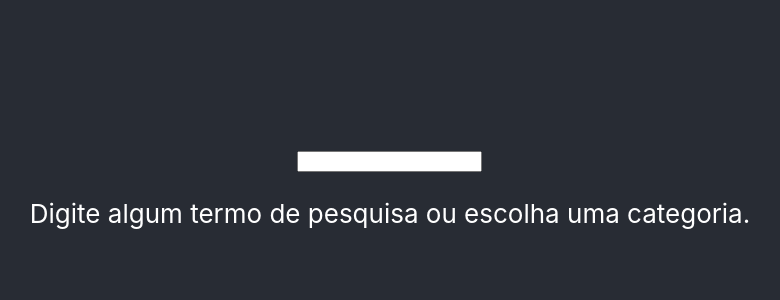
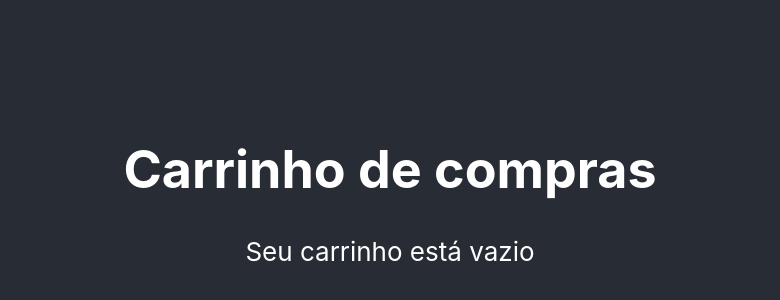
Before and after one commit to thiago-papim/online-store, a React (Create React App) app: page /shopping-cart in a window 1280 px wide. Shown: the part 202-502 px from the top of the page, without its empty margins (250-1030 px from the left). Built offline with nearby package versions, Linux system fonts and the light colour scheme.

Commit message:
Requisito 03 completo

```diff
--- a/src/App.js
+++ b/src/App.js
@@ -1,12 +1,13 @@
 import React from 'react';
 import './App.css';
-import ProductList from './pages/ProducList';
+// import ProductList from './pages/ProducList';
+import Routes from './pages/Routes';
 
 function App() {
   return (
     <div className="App">
       <header className="App-header">
-        <ProductList />
+        <Routes />
       </header>
     </div>
   );
--- /dev/null
+++ b/src/pages/NotFound.js
@@ -0,0 +1,13 @@
+import React from 'react';
+
+class NotFound extends React.Component {
+  render() {
+    return (
+      <div>
+        <h1>Página não encontrada</h1>
+      </div>
+    );
+  }
+}
+
+export default NotFound;
--- a/src/pages/ProducList.js
+++ b/src/pages/ProducList.js
@@ -1,14 +1,30 @@
 import React from 'react';
+import PropTypes from 'prop-types';
 
 export default class ProductList extends React.Component {
   render() {
+    const { props: { history } } = this.props;
     return (
       <div>
         <input />
         <p data-testid="home-initial-message">
           Digite algum termo de pesquisa ou escolha uma categoria.
         </p>
+        <input
+          type="button"
+          value="Carrinho de Compras"
+          data-testid="shopping-cart-button"
+          onClick={ () => history.push('/shopping-cart') }
+        />
       </div>
     );
   }
 }
+
+ProductList.propTypes = {
+  props: PropTypes.shape({
+    history: PropTypes.shape({
+      push: PropTypes.func.isRequired,
+    }).isRequired,
+  }).isRequired,
+};
--- /dev/null
+++ b/src/pages/Routes.js
@@ -0,0 +1,19 @@
+import React from 'react';
+import { Switch, Route } from 'react-router-dom';
+import ProductList from './ProducList';
+import ShoppingCart from './ShoppingCart';
+import NotFound from './NotFound';
+
+class Routes extends React.Component {
+  render() {
+    return (
+      <Switch>
+        <Route path="/shopping-cart" component={ ShoppingCart } />
+        <Route exact path="/" render={ (props) => <ProductList props={ props } /> } />
+        <Route path="*" component={ NotFound } />
+      </Switch>
+    );
+  }
+}
+
+export default Routes;
--- /dev/null
+++ b/src/pages/ShoppingCart.js
@@ -0,0 +1,19 @@
+import React from 'react';
+import '../styles/shoppingCart.css';
+
+class ShoppingCart extends React.Component {
+  render() {
+    return (
+      <div>
+        <h1>Carrinho de compras</h1>
+        <p
+          data-testid="shopping-cart-empty-message"
+        >
+          Seu carrinho está vazio
+        </p>
+      </div>
+    );
+  }
+}
+
+export default ShoppingCart;
```
Also changed, not shown: src/styles/shoppingCart.css (added).
